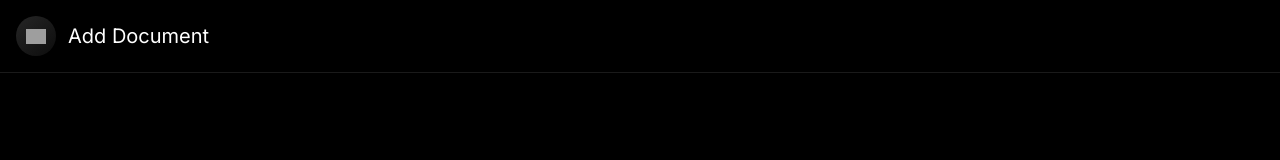
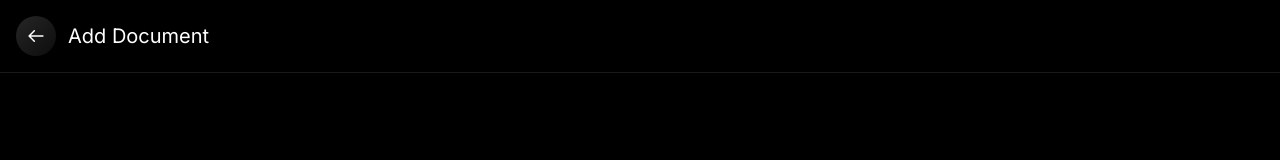
Before and after one commit to akshayborade09/coverio, a Next.js app: page /chat in a window 1280 px wide. Shown: the top 160 px of the page. Built offline with nearby package versions, Linux system fonts and the light colour scheme; grey boxes are pictures that could not be loaded; a web font is replaced by a local one.

Commit message:
Change chat interface back button icon from arrow-left to back icon

```diff
--- a/app/chat/page.tsx
+++ b/app/chat/page.tsx
@@ -196,7 +196,7 @@ function ChatContent() {
               backdropFilter: 'blur(10.67px)',
             }}
           >
-            <CustomIcon name="arrow-left" size={20} className="text-white" />
+            <CustomIcon name="back" size={20} className="text-white" />
           </button>
           <h1 className="text-xl font-sans">
             {fromSource === 'write' ? 'Write About You' : 'Add Document'}
```
Also changed, not shown: public/icons/back.svg (added).
